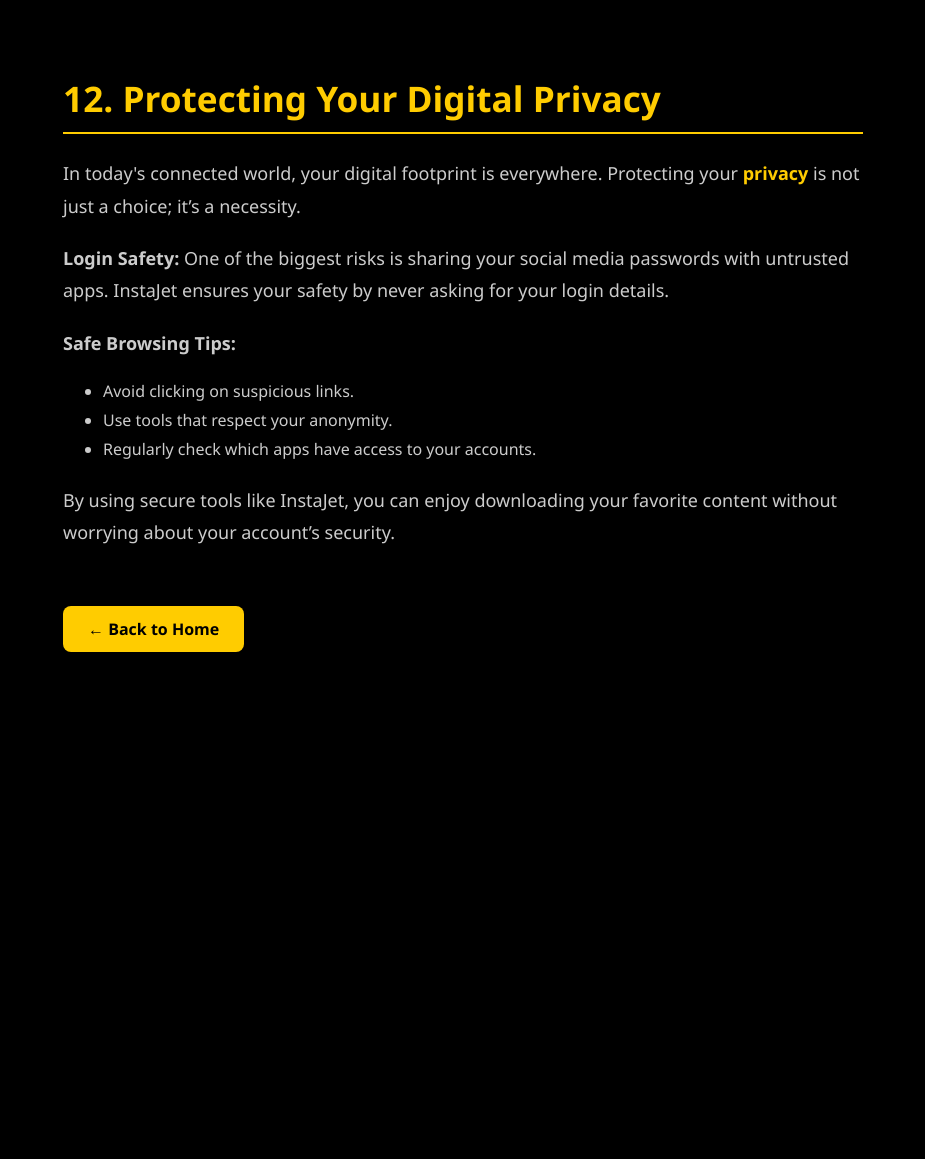
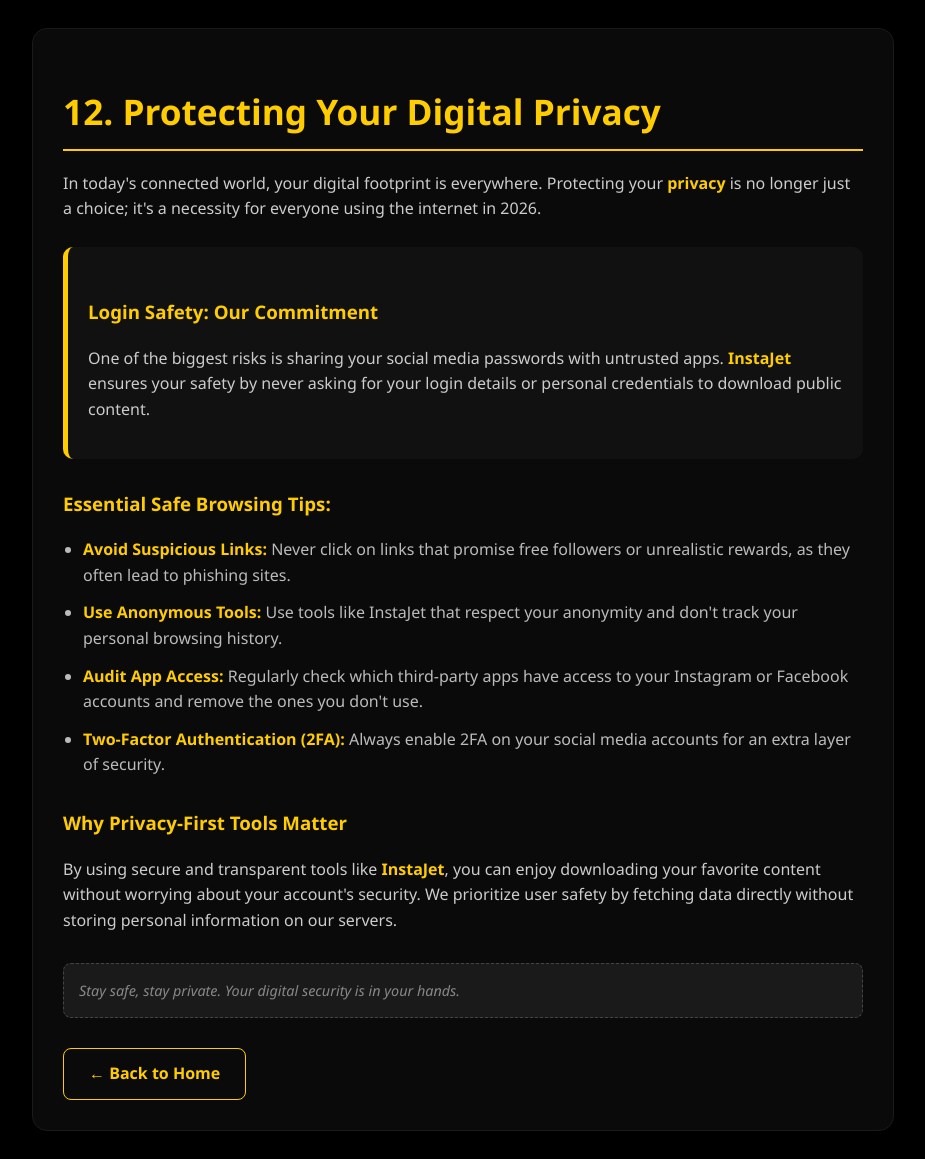
Before and after one commit to joyvijayan/jet-app, a Flask app: page /digital-privacy.html in a window 1280 px wide. Shown: the whole page, without its empty margins (177-1102 px from the left). Before the commit the page ends 652 px from the top, so only its background shows below. Run offline with Flask 3, Linux system fonts and the light colour scheme.

Commit message:
Update digital-privacy.html

```diff
--- a/templates/digital-privacy.html
+++ b/templates/digital-privacy.html
@@ -3,34 +3,47 @@
 <head>
     <meta charset="UTF-8">
     <meta name="viewport" content="width=device-width, initial-scale=1.0">
-    <title>Digital Privacy Protection - InstaJet</title>
+    <link rel="canonical" href="https://instajet.online/digital-privacy.html" />
+    <title>12. Protecting Your Digital Privacy in 2026 - InstaJet</title>
     <style>
-        body { background-color: #000; color: #fff; font-family: 'Segoe UI', sans-serif; text-align: center; margin: 0; padding: 0; }
-        .container { padding: 50px 20px; max-width: 800px; margin: auto; text-align: left; }
-        h1 { color: #ffcc00; font-size: 2.2rem; border-bottom: 2px solid #ffcc00; padding-bottom: 10px; }
-        p { color: #ccc; line-height: 1.8; font-size: 18px; margin-top: 20px; }
-        .highlight { color: #ffcc00; font-weight: bold; }
-        .back-btn { display: inline-block; margin-top: 40px; color: #000; background: #ffcc00; text-decoration: none; padding: 12px 25px; border-radius: 8px; font-weight: bold; }
+        body { background-color: #000; color: #fff; font-family: 'Segoe UI', sans-serif; line-height: 1.6; padding: 20px; }
+        .container { max-width: 800px; margin: auto; background: #0a0a0a; padding: 30px; border-radius: 15px; border: 1px solid #1a1a1a; }
+        h1 { color: #ffcc00; font-size: 2.2rem; border-bottom: 2px solid #ffcc00; padding-bottom: 10px; margin-bottom: 20px; }
+        h3 { color: #ffcc00; margin-top: 30px; }
+        p { color: #ccc; }
+        .privacy-box { background: #111; padding: 20px; border-radius: 10px; border-left: 5px solid #ffcc00; margin: 25px 0; }
+        .back-btn { display: inline-block; margin-top: 30px; color: #ffcc00; text-decoration: none; font-weight: bold; border: 1px solid #ffcc00; padding: 12px 25px; border-radius: 8px; }
+        ul { color: #bbb; padding-left: 20px; }
+        li { margin-bottom: 12px; }
+        b { color: #ffcc00; }
     </style>
 </head>
 <body>
-    <div class="container">
-        <h1>12. Protecting Your Digital Privacy</h1>
-        <p>In today's connected world, your digital footprint is everywhere. Protecting your <span class="highlight">privacy</span> is not just a choice; it’s a necessity.</p>
+<div class="container">
+    <h1>12. Protecting Your Digital Privacy</h1>
+    <p>In today's connected world, your digital footprint is everywhere. Protecting your <b>privacy</b> is no longer just a choice; it's a necessity for everyone using the internet in 2026.</p>
 
-        <p><b>Login Safety:</b> One of the biggest risks is sharing your social media passwords with untrusted apps. InstaJet ensures your safety by never asking for your login details.</p>
+    <div class="privacy-box">
+        <h3>Login Safety: Our Commitment</h3>
+        <p>One of the biggest risks is sharing your social media passwords with untrusted apps. <b>InstaJet</b> ensures your safety by never asking for your login details or personal credentials to download public content.</p>
+    </div>
 
-        <p><b>Safe Browsing Tips:</b>
-            <ul style="color: #ccc; line-height: 1.8;">
-                <li>Avoid clicking on suspicious links.</li>
-                <li>Use tools that respect your anonymity.</li>
-                <li>Regularly check which apps have access to your accounts.</li>
-            </ul>
-        </p>
+    <h3>Essential Safe Browsing Tips:</h3>
+    <ul>
+        <li><b>Avoid Suspicious Links:</b> Never click on links that promise free followers or unrealistic rewards, as they often lead to phishing sites.</li>
+        <li><b>Use Anonymous Tools:</b> Use tools like InstaJet that respect your anonymity and don't track your personal browsing history.</li>
+        <li><b>Audit App Access:</b> Regularly check which third-party apps have access to your Instagram or Facebook accounts and remove the ones you don't use.</li>
+        <li><b>Two-Factor Authentication (2FA):</b> Always enable 2FA on your social media accounts for an extra layer of security.</li>
+    </ul>
 
-        <p>By using secure tools like InstaJet, you can enjoy downloading your favorite content without worrying about your account’s security.</p>
+    <h3>Why Privacy-First Tools Matter</h3>
+    <p>By using secure and transparent tools like <b>InstaJet</b>, you can enjoy downloading your favorite content without worrying about your account's security. We prioritize user safety by fetching data directly without storing personal information on our servers.</p>
 
-        <a href="/" class="back-btn">← Back to Home</a>
+    <div style="background: #1a1a1a; padding: 15px; border-radius: 8px; border: 1px dashed #444; margin-top: 30px;">
+        <p style="font-size: 0.9rem; color: #888; margin: 0;"><i>Stay safe, stay private. Your digital security is in your hands.</i></p>
     </div>
+
+    <a href="/" class="back-btn">← Back to Home</a>
+</div>
 </body>
 </html>
```
